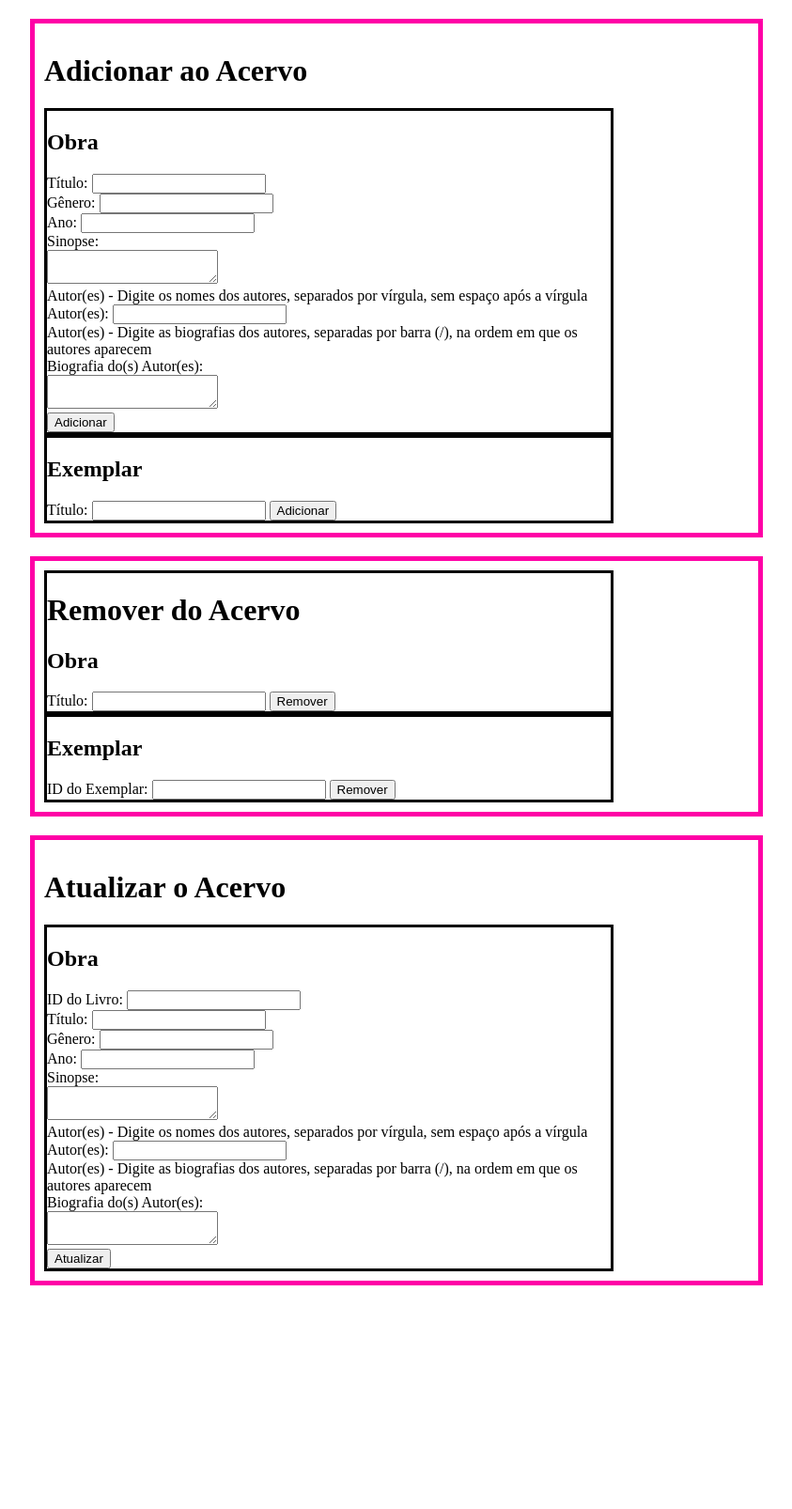
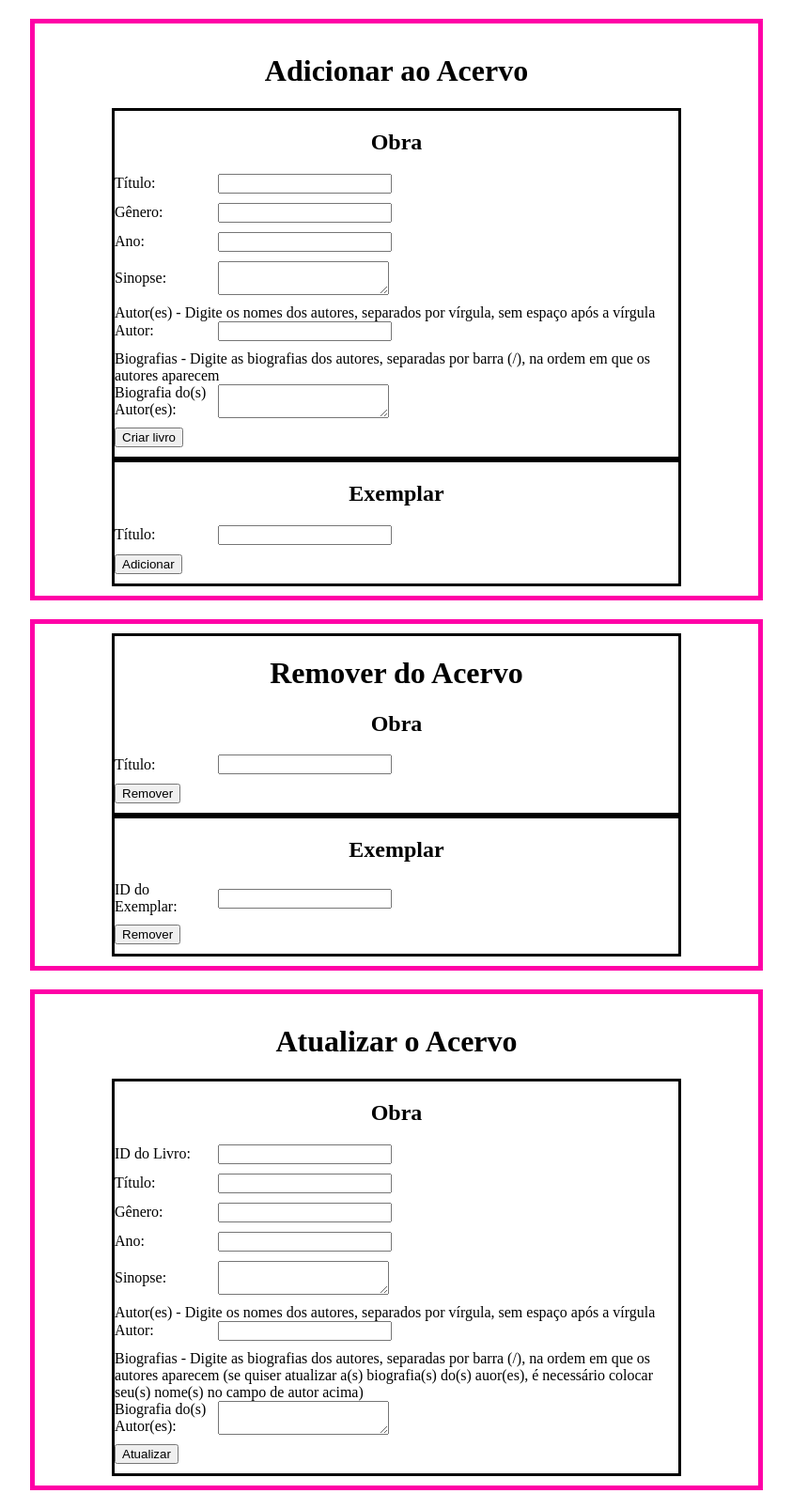
Before and after one commit to juliapongf/ProjetoWebDev, a Django app: page /biblioteca/gerenciar/ in a window 1280 px wide. Shown: the part 233-1839 px from the top of the page at 94% size, without its empty margins (218-1061 px from the left). Before the commit the page ends 1601 px from the top, so only its background shows below. Run offline with Django 5.2, Linux system fonts and the light colour scheme; some libraries are stand-ins or nearby versions.

Commit message:
Centralizando divs e alinhando formulários

```diff
--- a/ProjetoWebDev/Biblioteca/static/Biblioteca/paginas.css
+++ b/ProjetoWebDev/Biblioteca/static/Biblioteca/paginas.css
@@ -5,7 +5,7 @@
 }
 
 @media (min-width: 800px) {
-    .caixa{
+.caixa{
     border: 5px solid #ff00a6;
     background-color: white;
     width: 750px;
@@ -14,7 +14,8 @@
     }
 }
 @media (max-width: 799px) {
-    .caixa{
+.caixa{
+    text-align: center;
     border: 5px solid #ff00a6;
     background-color: white;
     width: 90%;
@@ -24,10 +25,14 @@
 }
 
 .caixinha{
-    justify-content: center;
+    margin: 0 auto;
     border: 3px solid black;
     width: 80%;
     text-align: left;
+}
+
+h1, h2{
+    text-align: center;
 }
 
         /*css relacionado a reservas*/
--- a/ProjetoWebDev/Biblioteca/templates/Biblioteca/gerenciamento.html
+++ b/ProjetoWebDev/Biblioteca/templates/Biblioteca/gerenciamento.html
@@ -50,16 +50,42 @@
                     hx-swap="innerHTML"
                 >
                     {% csrf_token %}
-                    Título:  <input type="text"              name="titulo">              <br>
-                    Gênero:  <input type="text"              name="genero">              <br>
-                    Ano:     <input type="text"              name="ano">                 <br>
-                    Sinopse: <br> <textarea maxlength="1024" name="sinopse"> </textarea> <br>
+                    <div class="form-field" >
+
+                        <label for="titulo">Título:</label>
+                        <input type="text" name="titulo"><br>
+                    </div>
+                    <div class="form-field" >
+
+                        <label for="genero">Gênero:</label>
+                        <input type="text" name="genero"><br>
+                    </div>
+                    <div class="form-field" >
+
+                        <label for="ano">Ano:</label>
+                        <input type="text" name="ano"><br>
+                    </div>
+                    <div class="form-field" >
+
+                        <label for="sinopse">Sinopse:</label>
+                        <textarea maxlength="1024" name="sinopse"> </textarea><br>
+                    </div>
                     Autor(es) - Digite os nomes dos autores, separados por vírgula, sem espaço após a vírgula <br>
-                    Autor(es):   <input type="text"          name="autor">               <br>
-                    Autor(es) - Digite as biografias dos autores, separadas por barra (/), na ordem em que os autores aparecem <br>
-                    Biografia do(s) Autor(es): <br> <textarea maxlength="1024" name="biografia"> </textarea> <br>
+                    <div class="form-field" >
 
-                    <input type="submit" value="Adicionar">
+                        <label for="autor">Autor:</label>
+                        <input type="text" name="autor"><br>
+                    </div>
+                    Biografias - Digite as biografias dos autores, separadas por barra (/), na ordem em que os autores aparecem <br>
+                    <div class="form-field" >
+
+                        <label for="biografia">Biografia do(s) Autor(es):</label>
+                        <textarea maxlength="1024" name="biografia"> </textarea><br>
+                    </div>
+
+                    <div class="form-field">
+                        <input type="submit" value="Criar livro"><br>
+                    </div>
                 </form>
 
             <div id="div_teste"></div>
@@ -77,9 +103,16 @@
                         hx-swap="innerHTML"
                     >
                         {% csrf_token %}
-                        Título:  <input type="text" name="titulo">
+                        <div class="form-field" >
 
-                        <input type="submit" value="Adicionar">
+                            <label for="titulo">Título:</label>
+                            <input type="text" name="titulo"><br>
+                        </div>
+
+                        <div class="form-field">
+                            <input type="submit" value="Adicionar"><br>
+                        </div>
+
                     </form>
 
             <div id="div_exemplares"></div>
@@ -100,9 +133,15 @@
                         hx-swap="innerHTML"
                     >
                         {% csrf_token %}
-                        Título:  <input type="text" name="titulo">
+                        <div class="form-field" >
 
-                        <input type="submit" value="Remover">
+                            <label for="titulo">Título:</label>
+                            <input type="text" name="titulo"><br>
+                        </div>
+
+                        <div class="form-field">
+                            <input type="submit" value="Remover"><br>
+                        </div>
                     </form>
 
             <div id="div_remover_livros"></div>
@@ -117,9 +156,15 @@
                     hx-swap="innerHTML"
                 >
                     {% csrf_token %}
-                    ID do Exemplar:  <input type="text" name="id_exemplar">
+                    <div class="form-field" >
 
-                    <input type="submit" value="Remover">
+                        <label for="id_exemplar">ID do Exemplar:</label>
+                        <input type="text" name="id_exemplar"><br>
+                    </div>
+
+                    <div class="form-field">
+                        <input type="submit" value="Remover"><br>
+                    </div>
                 </form>
 
         <div id="div_remover_exemplares"></div>
@@ -139,17 +184,49 @@
                     hx-swap="innerHTML"
                 >
                     {% csrf_token %}
-                    ID do Livro: <input type="number"        name="id">                  <br>
-                    Título:  <input type="text"              name="titulo">              <br>
-                    Gênero:  <input type="text"              name="genero">              <br>
-                    Ano:     <input type="text"              name="ano">                 <br>
-                    Sinopse: <br> <textarea maxlength="1024" name="sinopse"> </textarea> <br>
+                    <div class="form-field" >
+
+                        <label for="id">ID do Livro:</label>
+                        <input type="numer" name="id"><br>
+                    </div>
+                    <div class="form-field" >
+
+                        <label for="titulo">Título:</label>
+                        <input type="text" name="titulo"><br>
+                    </div>
+                    <div class="form-field" >
+
+                        <label for="genero">Gênero:</label>
+                        <input type="text" name="genero"><br>
+                    </div>
+                    <div class="form-field" >
+
+                        <label for="ano">Ano:</label>
+                        <input type="text" name="ano"><br>
+                    </div>
+                    <div class="form-field" >
+
+                        <label for="sinopse">Sinopse:</label>
+                        <textarea maxlength="1024" name="sinopse"> </textarea><br>
+                    </div>
                     Autor(es) - Digite os nomes dos autores, separados por vírgula, sem espaço após a vírgula <br>
-                    Autor(es):   <input type="text"          name="autor">               <br>
-                    Autor(es) - Digite as biografias dos autores, separadas por barra (/), na ordem em que os autores aparecem <br>
-                    Biografia do(s) Autor(es): <br> <textarea maxlength="1024" name="biografia"> </textarea> <br>
+                    <div class="form-field" >
 
-                    <input type="submit" value="Atualizar">
+                        <label for="autor">Autor:</label>
+                        <input type="text" name="autor"><br>
+                    </div>
+                    Biografias - Digite as biografias dos autores, separadas por barra (/),
+                    na ordem em que os autores aparecem (se quiser atualizar a(s) biografia(s) do(s) auor(es),
+                    é necessário colocar seu(s) nome(s) no campo de autor acima)<br>
+                    <div class="form-field" >
+
+                        <label for="biografia">Biografia do(s) Autor(es):</label>
+                        <textarea maxlength="1024" name="biografia"> </textarea><br>
+                    </div>
+
+                    <div class="form-field">
+                    <input type="submit" value="Atualizar"><br>
+                </div>
                 </form>
 
             <div id="div_atualizacao"></div>
```
Also changed, not shown: ProjetoWebDev/db.sqlite3.
